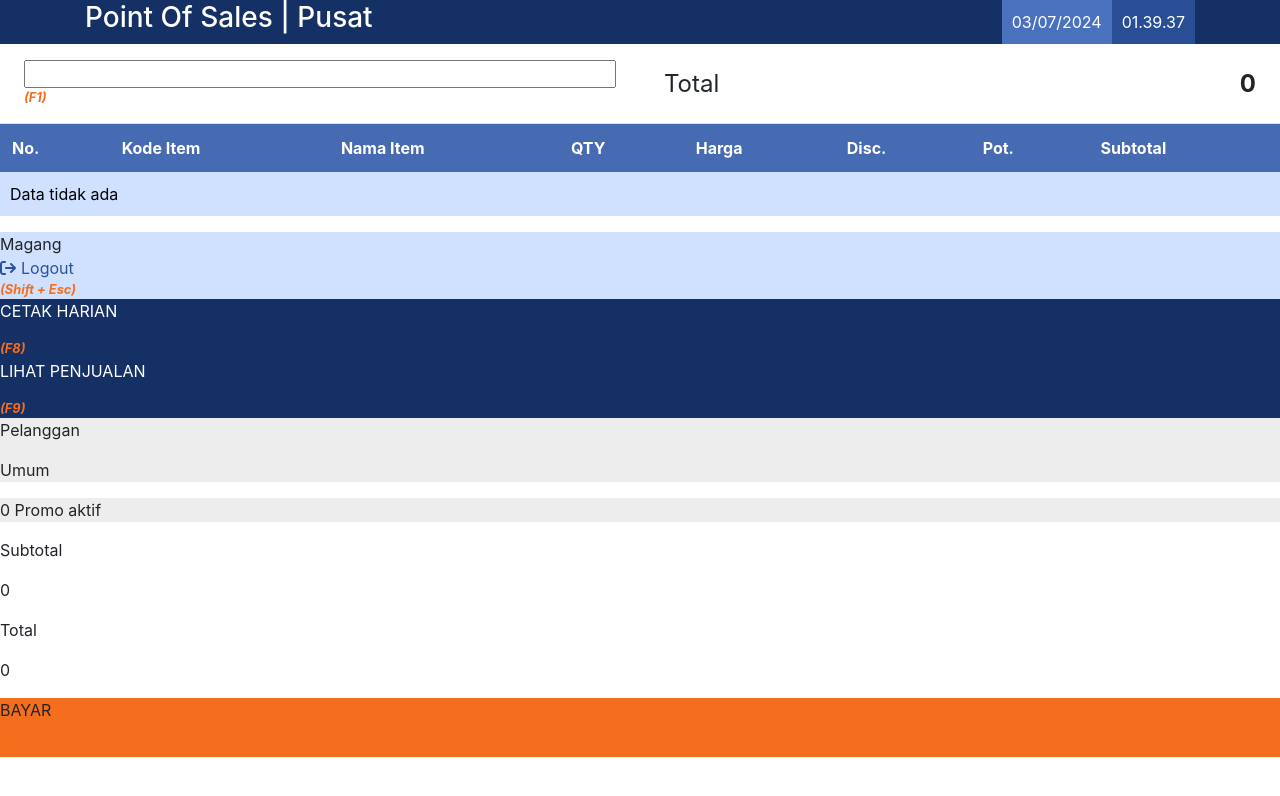
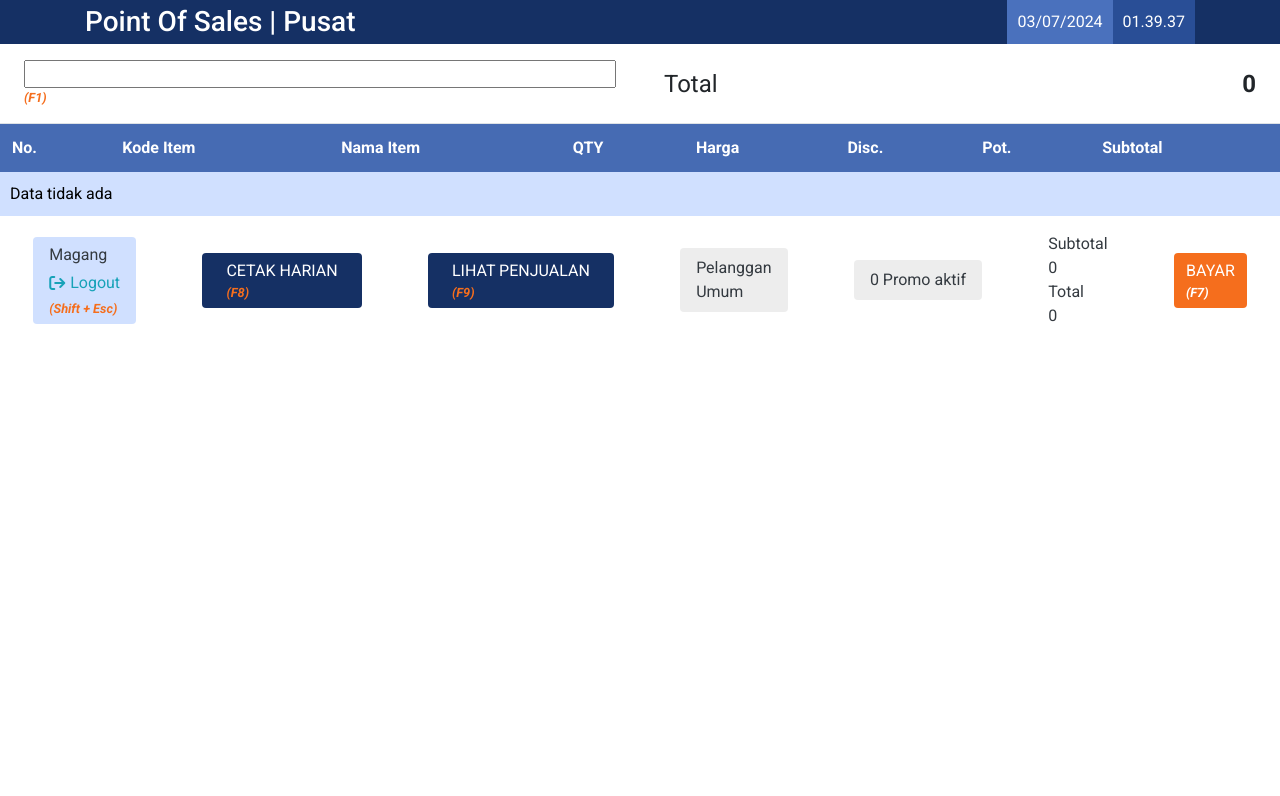
Before and after one commit to rifkigg/point-of-sales, a plain HTML site: page index.html in a window 1280 px wide. Drawn offline with nearby package versions, Linux system fonts and the light colour scheme.

Commit message:
merapihkan footer

```diff
--- a/index.html
+++ b/index.html
@@ -13,12 +13,18 @@
       rel="stylesheet"
       href="https://stackpath.bootstrapcdn.com/bootstrap/4.5.2/css/bootstrap.min.css"
     />
+    <link rel="preconnect" href="https://fonts.googleapis.com" />
+    <link rel="preconnect" href="https://fonts.gstatic.com" crossorigin />
+    <link
+      href="https://fonts.googleapis.com/css2?family=Roboto:ital,wght@0,100;0,300;0,400;0,500;0,700;0,900;1,100;1,300;1,400;1,500;1,700;1,900&display=swap"
+      rel="stylesheet"
+    />
   </head>
   <body>
     <nav>
-      <div class="container">
+      <div class="container justify-content-between m-20">
         <div class="logo">
-          <h3>Point Of Sales | Pusat</h3>
+          <h3 class="m-0">Point Of Sales | Pusat</h3>
         </div>
         <div class="tanggal-jam">
           <div class="date">
@@ -64,51 +70,66 @@
       </div>
     </main>
 
-    <footer>
-      <div class="btn-logout">
-        <p>Magang</p>
+    <footer class="d-flex">
+      <a href="#"
+        ><div class="btn-logout rounded">
+          <p class="text-decoration-none text-dark">Magang</p>
           <div class="logout">
-          <i class="fa-solid fa-arrow-right-from-bracket"></i>
-          <p>Logout</p>
+            <i class="fa-solid fa-arrow-right-from-bracket text-info "></i>
+            <p class="text-decoration-none text-info fw-semibold">Logout</p>
           </div>
           <p class="shortcut-btn">(Shift + Esc)</p>
-      </div>
-      <div class="btn-cetakharian biru">
+        </div></a
+      >
+      <a href="#"
+        ><div class="btn-cetakharian biru rounded">
           <!-- Icon -->
-        <p>CETAK HARIAN</p>
+          <p class="m-0 text-decoration-none text-white">CETAK HARIAN</p>
           <p class="shortcut-btn">(F8)</p>
-      </div>
-      <div class="btn-lihatpenjualan biru">
+        </div></a
+      >
+      <a href="#"
+        ><div class="btn-lihatpenjualan biru rounded">
           <!-- Icon -->
-        <p>LIHAT PENJUALAN</p>
+          <p class="m-0 text-decoration-none text-white">LIHAT PENJUALAN</p>
           <p class="shortcut-btn">(F9)</p>
-      </div>
-      <div class="btn-pelangganumu light-gray">
-        <p>Pelanggan</p>
-        <p>Umum</p>
+        </div></a
+      >
+      <a href="#"
+        ><div class="btn-pelangganumu light-gray rounded">
+          <p class="m-0 text-decoration-none text-dark">Pelanggan</p>
+          <p class="m-0 text-decoration-none text-dark">Umum</p>
           <!-- Icon -->
-      </div>
-      <div class="btn-promo light-gray">
+        </div></a
+      >
+      <a href="#"
+        ><div class="btn-promo light-gray d-flex rounded">
           <!-- Flex -->
-        <p>0 Promo aktif</p>
+          <p class="m-0 text-decoration-none text-dark">0 Promo aktif</p>
           <!-- Icon -->
-      </div>
-      <div class="info">
+        </div></a
+      >
+      <a href="#"
+        ><div class="info rounded">
           <div class="subtotal">
-          <p>Subtotal</p>
-          <p>0</p>
+            <p class="m-0 text-decoration-none text-dark">Subtotal</p>
+            <p class="m-0 text-decoration-none text-dark">0</p>
           </div>
           <div class="total">
-          <p>Total</p>
-          <p>0</p>
+            <p class="m-0 text-decoration-none text-dark">Total</p>
+            <p class="m-0 text-decoration-none text-dark">0</p>
           </div>
-      </div>
-      <div class="btn-bayar">
+        </div></a
+      >
+
+      <a href="#"
+        ><div class="btn-bayar rounded">
           <!-- Flex -->
           <!-- Icon -->
-        <p>BAYAR</p>
-        <p class="shortcut-btn">(F7)</p>
-      </div>
+          <p class="m-0 text-decoration-none text-white">BAYAR</p>
+          <p class="shortcut-btn text-white">(F7)</p>
+        </div></a
+      >
     </footer>
 
     <script src="script.js"></script>
--- a/style.css
+++ b/style.css
@@ -2,6 +2,7 @@
   margin: 0;
   padding: 0;
   box-sizing: border-box;
+  font-family: "Roboto", sans-serif;
 }
 
 :root {
@@ -116,6 +117,7 @@ footer {
 
 .btn-logout {
   background-color: var(--light-blue3);
+  padding: 6px 16px;
 }
 
 .btn-logout p {
@@ -127,6 +129,7 @@ footer {
   align-items: center;
   gap: 5px;
   color: #2c529d;
+  margin: 4px 0;
 }
 
 .logout p {
@@ -135,14 +138,16 @@ footer {
 
 .biru {
   background-color: var(--dark-blue);
-
+  padding: 6px 24px;
   color: white;
 }
 
 .light-gray {
   background-color: var(--light-grey);
+  padding: 8px 16px;
 }
 
 .btn-bayar {
   background-color: #f56e1d;
+  padding: 6px 12px;
 }
```
Lines whose indentation alone changed are shown as unchanged.
